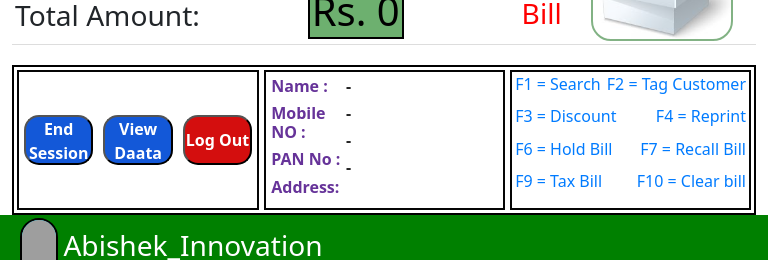
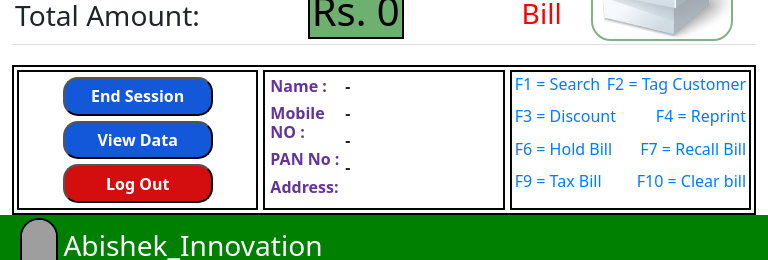
Before and after one commit to Abishek-Tharu99/POS-Frontend, a React (Vite) app: page /billing in a window 768 px wide. Shown: the part 1085-1345 px from the top of the page. Built offline with nearby package versions, Linux system fonts and the light colour scheme; no server answers; grey boxes are pictures that could not be loaded.

Commit message:
make it responsive

```diff
--- a/src/App.jsx
+++ b/src/App.jsx
@@ -86,8 +86,8 @@ const App = () => {
 
   return (
     <>
-      <main className='wrap d-flex flex-column flex-lg-row my-3'>
-        <div className='col-12 col-md-12 col-lg-4'>
+      <main className='end wrap d-flex flex-column flex-lg-row my-3'>
+        <div className='custom-col col-12 '>
           <input type="text" readOnly className='w-auto text-center' value={sessionData.session_id}></input>
           <div className='d-flex align-items-center gap-2 ms-3 mt-3'>
 
@@ -158,7 +158,7 @@ const App = () => {
         </div>
 
 
-        <div className='col-12 col-md-12 col-lg-4'>
+        <div className='custom-col col-12 '>
 
           <div className='d-flex align-items-center'>
 
@@ -260,7 +260,7 @@ const App = () => {
 
         </div>
 
-        <div className='col-12 col-md-12 col-lg-4'>
+        <div className='custom-col col-12 '>
           <div className='d-flex align-items-center'>
             <h3>Deposited in Bank</h3>
             <div className='m-3'>
--- a/src/Billing.jsx
+++ b/src/Billing.jsx
@@ -842,7 +842,7 @@ const Billing = () => {
             </button>
 
             <button className="end_session_btn" onClick={viewdata}>
-              View Daata
+              View Data
             </button>
 
             <button className="log-out_btn" onClick={logout}>
--- a/src/assets/style.css
+++ b/src/assets/style.css
@@ -116,6 +116,7 @@ footer ul li a:hover {
         height: auto;
     }
 }
+
 
 
 .search_pannel {
@@ -455,7 +456,19 @@ footer ul li a:hover {
     display: flex;
     align-items: flex-end;
     justify-content: center;
-    gap: 50px;
+    gap: 10px;
+}
+
+@media (max-width:1036px){
+    .manipulatebtn{
+        gap: 5px;
+    }
+    .manipulatebtn button{
+        font-size: 20px;
+        width: 80px;
+        height: 30px;
+        overflow: scroll;
+    }
 }
 
 .manipulatebtn button {
@@ -1304,8 +1317,10 @@ footer ul li a:hover {
 .shortcut {
     display: flex;
     flex-wrap: wrap;
+    content:wrap;
     justify-content: space-between;
     padding: 3px;
+    overflow: scroll;
 }
 
 .shortcut h2 {
@@ -1498,6 +1513,7 @@ footer ul li a:hover {
     display: flex;
     padding: 5px;
     gap: 0px;
+    overflow: scroll;
 
 }
 .end_btn{
@@ -1506,6 +1522,18 @@ footer ul li a:hover {
     align-items: center;
     padding: 5px;
     gap: 10px;
+}
+
+@media (max-width: 768px) {
+    .end_btn {
+        flex-direction: column;
+        gap: 5px;
+        overflow: scroll;
+    }
+    .end_session_btn, .log-out_btn {
+        width: 50px;
+    }
+
 }
 .end_session_btn{
     width: 150px;
@@ -1950,3 +1978,15 @@ footer ul li a:hover {
     border-radius: 10px;
     background-color: #29b0f8;
 }
+
+@media (min-width: 768px) and (max-width: 1024px) {
+  .custom-col {
+    width: 50%;
+  }
+}
+
+@media (min-width: 1025px) {
+  .custom-col {
+    width: 33.33%;
+  }
+}
```
